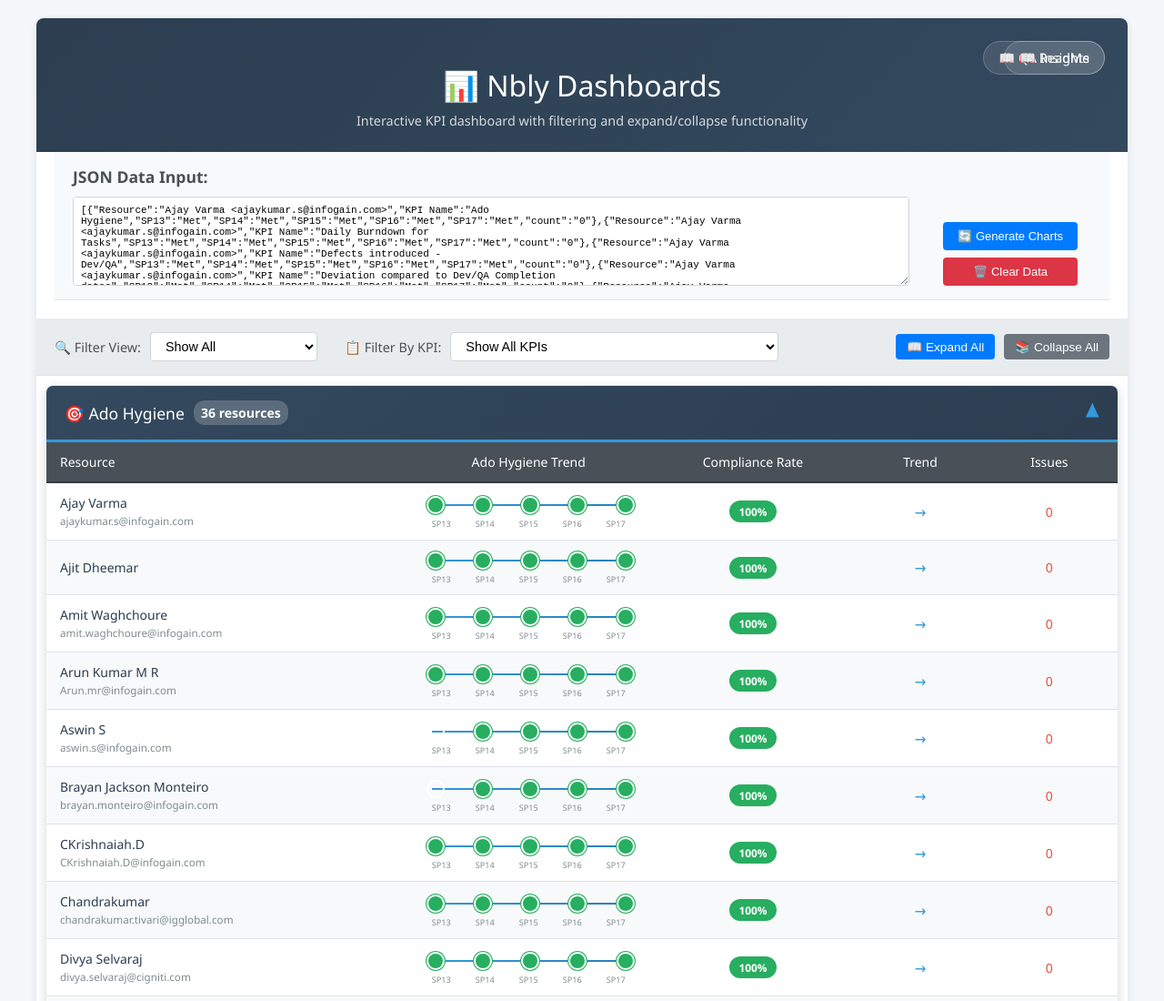
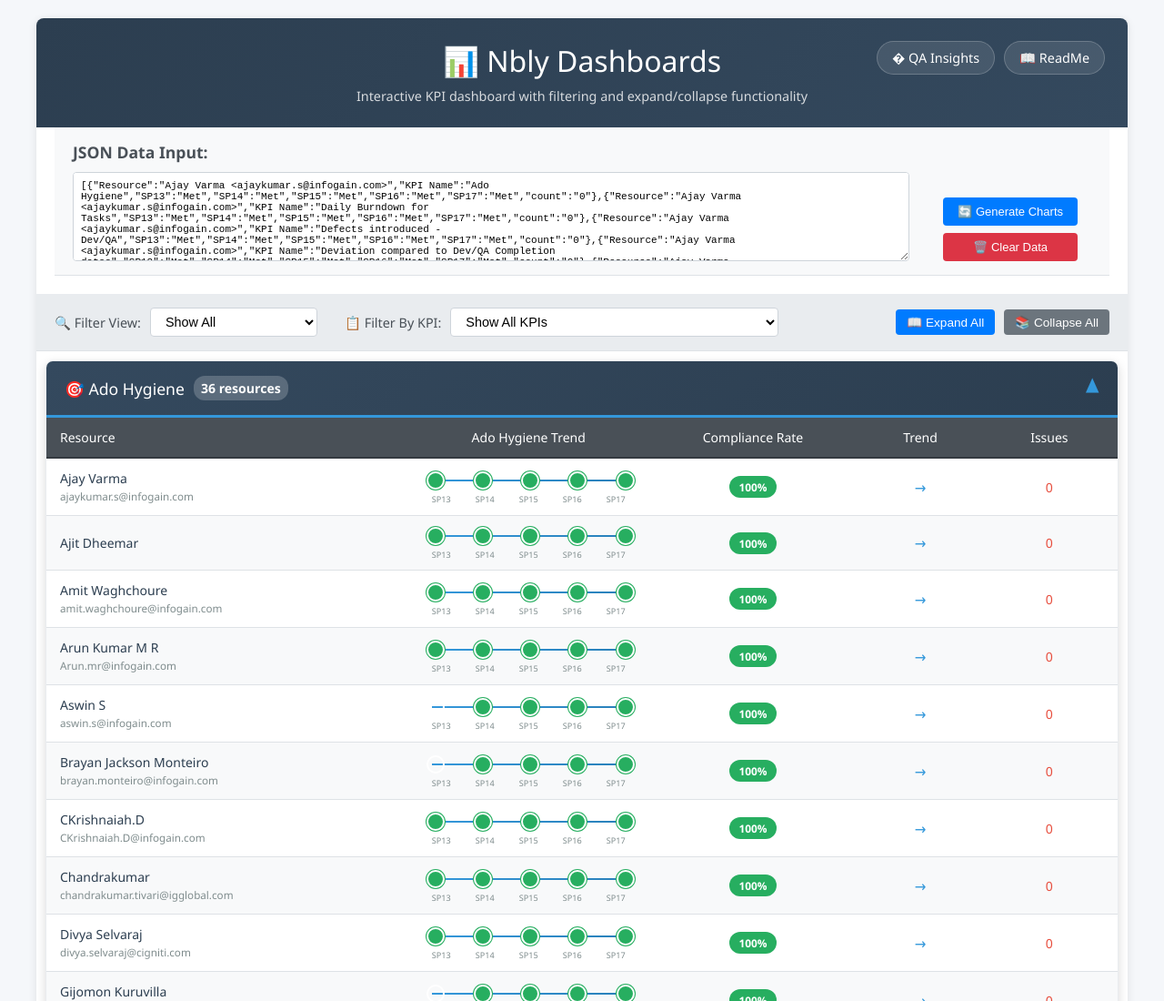
Before and after one commit to Infogain-GenAI/IndividualKPI, a plain HTML site: page index.html in a window 1280 px wide. Shown: the top 1100 px of the page at 91% size. Drawn offline with Linux system fonts and the light colour scheme.

Commit message:
corrected spacing issues

```diff
--- a/index.html
+++ b/index.html
@@ -37,9 +37,6 @@
             font-size: 0.9em;
         }
         .readme-link {
-            position: absolute;
-            top: 25px;
-            right: 25px;
             background: rgba(255, 255, 255, 0.1);
             color: white;
             padding: 8px 16px;
@@ -49,9 +46,16 @@
             font-weight: 500;
             transition: all 0.3s ease;
             border: 1px solid rgba(255, 255, 255, 0.2);
-            display: flex;
+            display: inline-flex;
             align-items: center;
             gap: 6px;
+        }
+        .header-links {
+            position: absolute;
+            top: 25px;
+            right: 25px;
+            display: flex;
+            gap: 10px;
         }
         .readme-link:hover {
             background: rgba(255, 255, 255, 0.2);
@@ -446,13 +450,14 @@
 <body>
     <div class="container">
         <div class="header">
-            <a href="QA_Insights.html" target="_blank" class="readme-link">
-                📖 QA Insights
-            </a>
-            <p>&nbsp;&nbsp;&nbsp;&nbsp;&nbsp;&nbsp;</p>
-            <a href="readme.html" target="_blank" class="readme-link">
-                📖 ReadMe
-            </a>
+            <div class="header-links">
+                <a href="QA_Insights.html" target="_blank" class="readme-link">
+                    � QA Insights
+                </a>
+                <a href="readme.html" target="_blank" class="readme-link">
+                    📖 ReadMe
+                </a>
+            </div>
             <h1>📊 Nbly Dashboards </h1>
             <p>Interactive KPI dashboard with filtering and expand/collapse functionality</p>
         </div>
```
